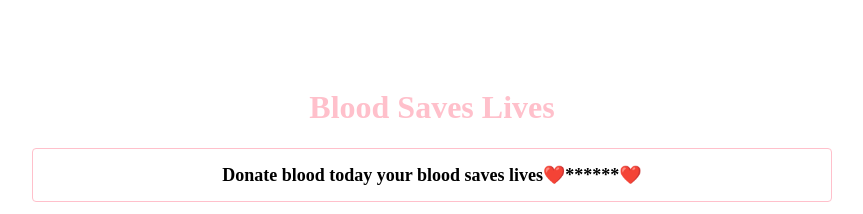
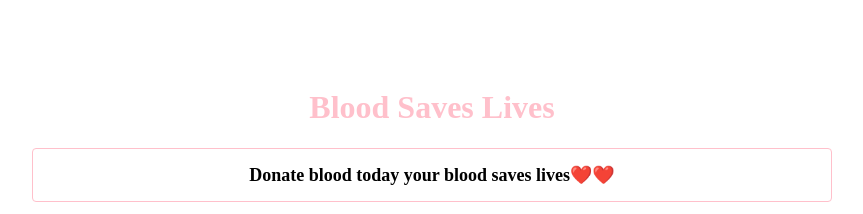
Before and after one commit to MaryNkoana01/static-app-github-actions, a plain HTML site: page src/index.html in a window 1280 px wide. Shown: the top 214 px of the page, without its empty margins (208-1071 px from the left). Drawn offline with Linux system fonts and the light colour scheme.

Commit message:
Update index.html

```diff
--- a/src/index.html
+++ b/src/index.html
@@ -81,7 +81,7 @@
             Blood Saves Lives
         </h1>
         <h2>
-            Donate blood today your blood saves lives❤️******❤️
+            Donate blood today your blood saves lives❤️❤️
         </h2>
         <img src="https://encrypted-tbn0.
         gstatic.com/images?q=tbn:ANd9GcSnJmjP9fSEBLaNd-
```
